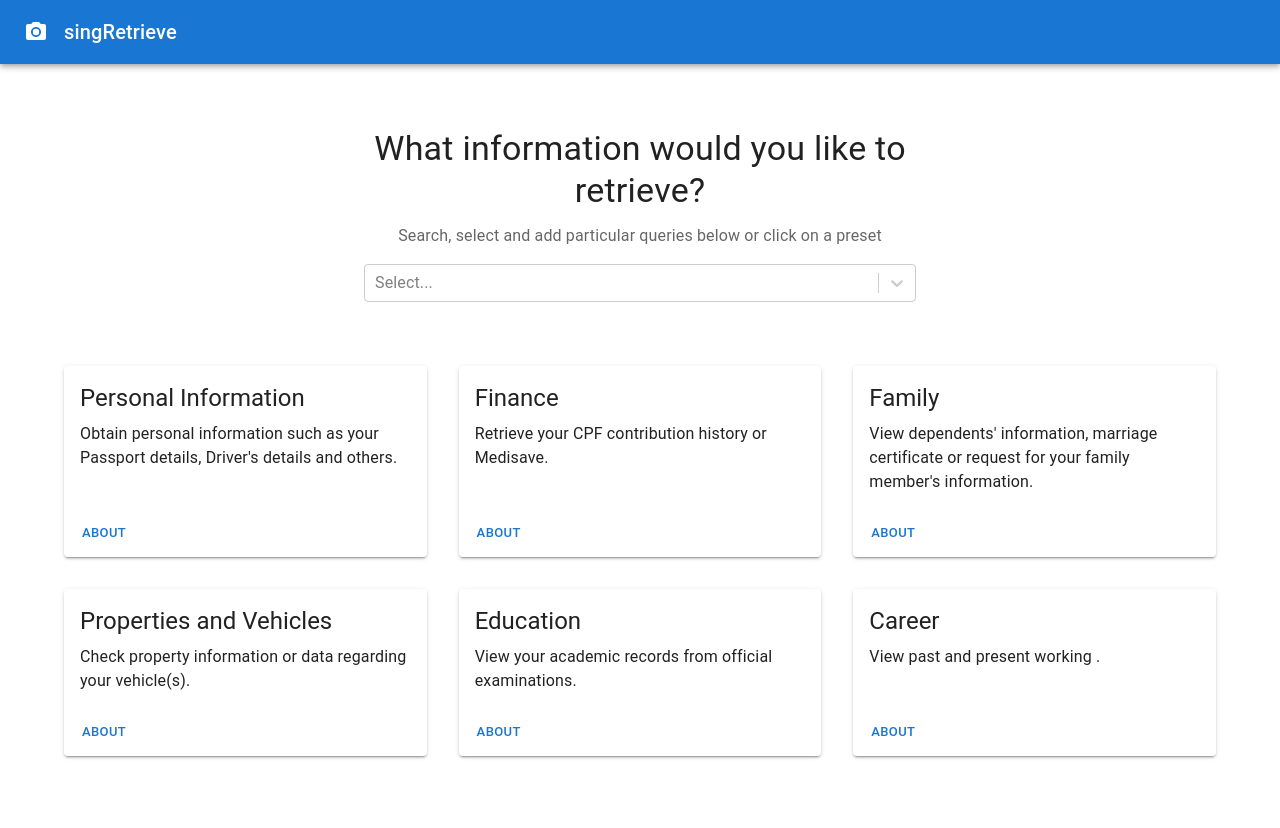
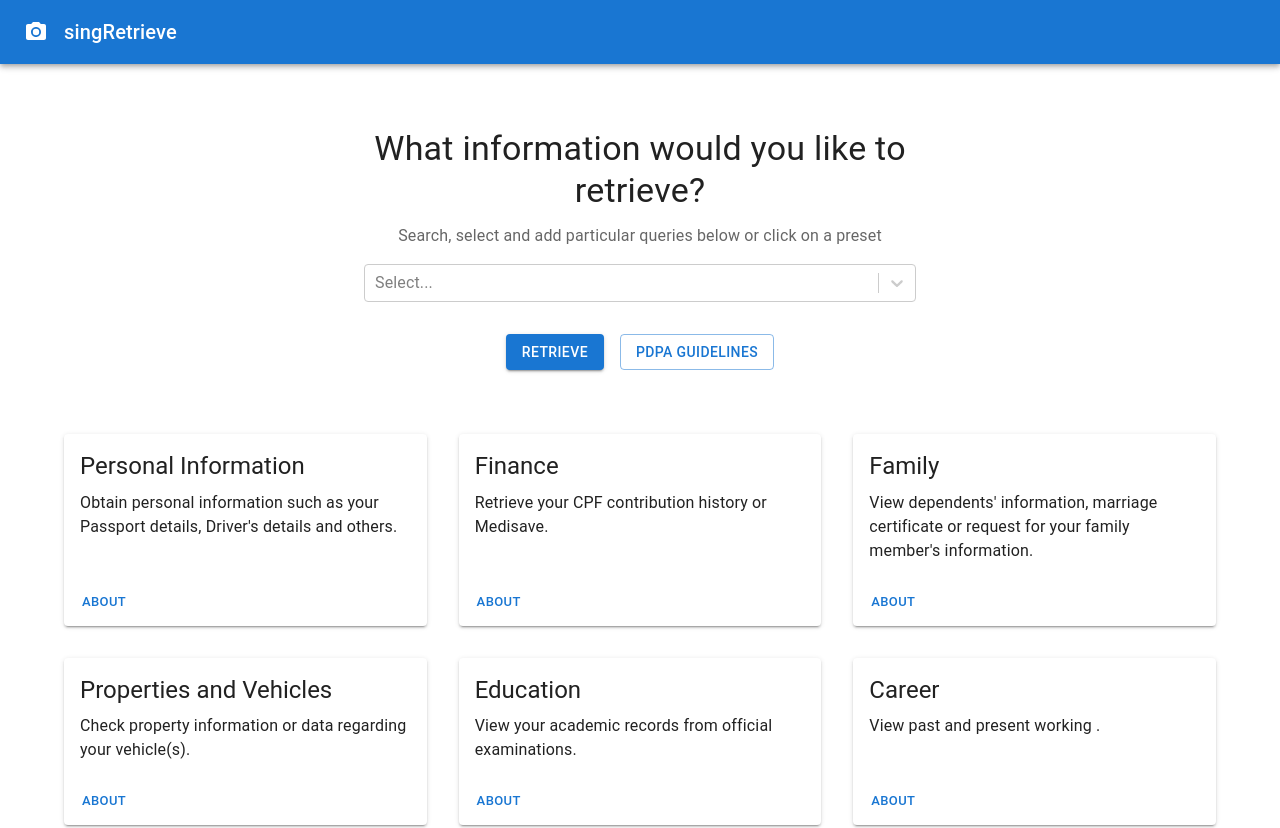
Before and after one commit to fish-r/singRetrieve, a React (Create React App) app in the folder frontend/: page /home/request-info in a window 1280 px wide. Shown: the top 828 px of the page. Built offline with nearby package versions, Linux system fonts and the light colour scheme; no server answers.

Commit message:
feature: redirect to veriface authorisation

```diff
--- a/frontend/src/Components/RequestInfo.js
+++ b/frontend/src/Components/RequestInfo.js
@@ -6,6 +6,7 @@ import CardContent from "@mui/material/CardContent";
 import Grid from "@mui/material/Grid";
 import Typography from "@mui/material/Typography";
 import Container from "@mui/material/Container";
+import Stack from '@mui/material/Stack';
 import { useEffect, useState } from "react";
 import ReactSelect from "react-select";
 import axiosInstance from "../axios";
@@ -23,16 +24,17 @@ const RequestInfo = () => {
                             value: response.data[key]
                         })
                     }
-                    console.log(formatted)
-                    setQueryParams(formatted)
-                    console.log("query", queryParams)
+                    setInformationList(formatted)
                 }
             })
             .catch((error) => {
                 console.error(error);
             });
-    }, []) // call api to set name on login
-    const [queryParams, setQueryParams] = useState([]);
+    }, [])
+
+    const [informationList, setInformationList] = useState([]);
+    const [selected, setSelected] = useState([]);
+    const [errorMessage, setErrorMessage] = useState('');
 
     const cards = [
         {
@@ -80,6 +82,17 @@ const RequestInfo = () => {
         e.currentTarget.style.transform = "scale(1)";
     };
 
+    const handleRetrieveInfo = () => {
+        if (!selected) {
+            setErrorMessage('Please select data to retrieve')
+        }
+        else {
+            const queryParams = selected.map((each) => each.value)
+            const callback_uri = `/person/?scope=${queryParams.join(' ')}`
+            window.location.pathname = `/authorise?callback_uri=${callback_uri}`;
+        }
+
+    }
     return (
         <>
             <CssBaseline>
@@ -103,7 +116,21 @@ const RequestInfo = () => {
                             preset
                         </Typography>
 
-                        <ReactSelect options={queryParams} isMulti></ReactSelect>
+                        <ReactSelect options={informationList} isMulti onChange={(val) => { setSelected(val) }}></ReactSelect>
+                        <Stack
+                            sx={{ pt: 4 }}
+                            direction="row"
+                            spacing={2}
+                            justifyContent="center"
+                        >
+                            <Button variant="contained" onClick={handleRetrieveInfo}>Retrieve</Button>
+
+                            <Button variant="outlined" onClick={() => {
+                                window.open('https://www.pdpc.gov.sg/Overview-of-PDPA/The-Legislation/Personal-Data-Protection-Act')
+                            }}>PDPA Guidelines</Button>
+                        </Stack>
+
+                        {errorMessage}
                     </Container>
 
                     <Container sx={{ py: 8 }} maxWidth="lg">
@@ -120,7 +147,6 @@ const RequestInfo = () => {
                                         }}
                                         onMouseOver={handleMouseOver}
                                         onMouseLeave={handleMouseLeave}
-                                        onClick={() => { setQueryParams(card.queryParams) }}
                                     >
                                         <CardContent sx={{ flexGrow: 1 }}>
                                             <Typography gutterBottom variant="h5" component="h2">
```
